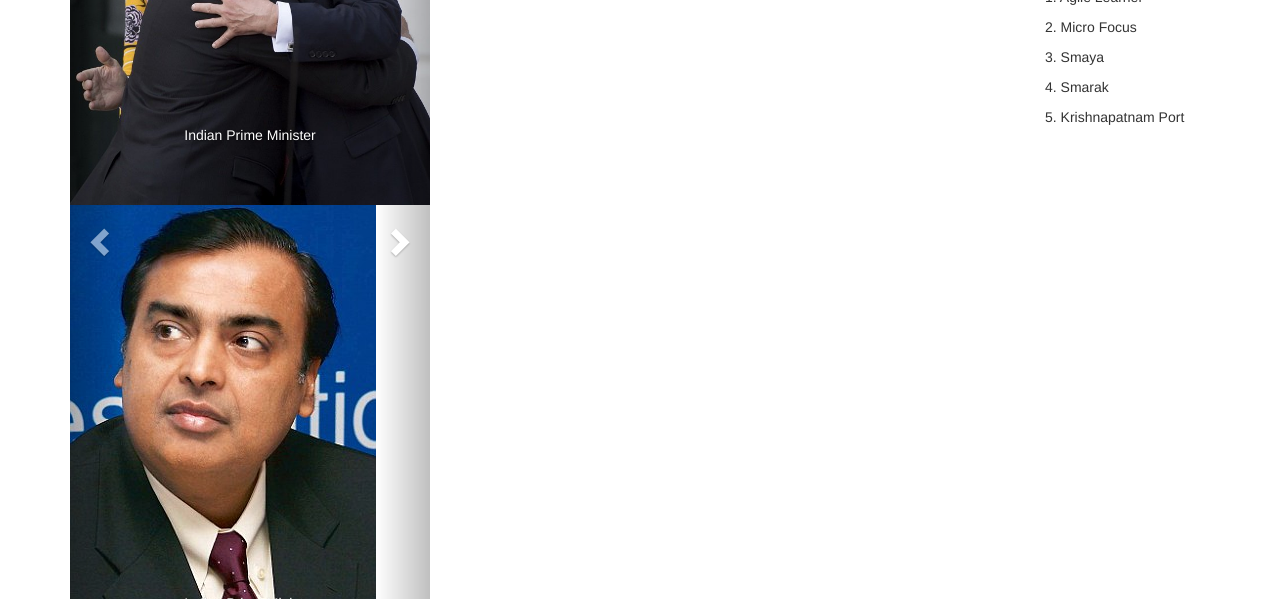
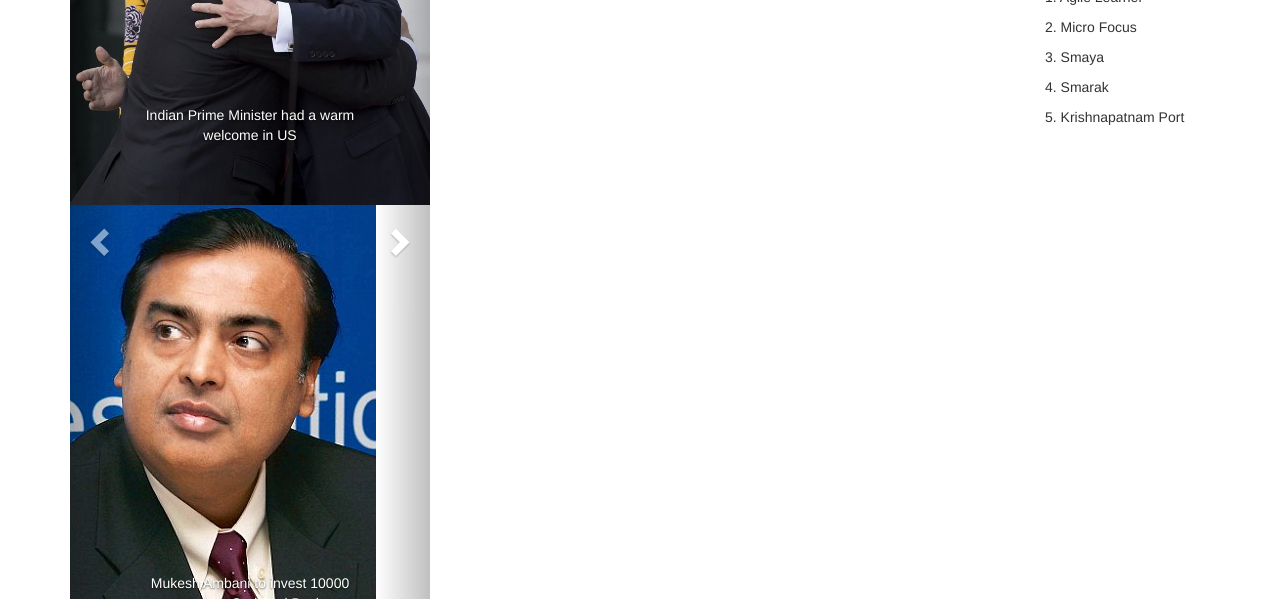
Before and after one commit to Azavadin/StockExchangeApp, a website with bundled scripts: page src/index.html in a window 1280 px wide. Shown: the part 201-800 px from the top of the page. Built offline with nearby package versions, Linux system fonts and the light colour scheme; some packages are replaced by stand-ins of ours; files whose address does not match are found by name.

Commit message:
Text changes in carousels

```diff
--- a/src/index.html
+++ b/src/index.html
@@ -35,36 +35,37 @@
   </head>
 
   <body>
-    <div class = "container">
-      <div class = "row">
+    <div class = "container" >
+      <div style="height: 550px;">
+      <div class = "row" >
         <div class = "col-md-4">
                 <div id = "imageCarousel" class = "carousel slide" data-interval = "2000" data-ride = "carousel">
                   <div class = "carousel-inner">
                     <div class = "item active">
                       <img src = "Images/modi.jpg"  class = "img-responsive" />
                       <div class = "carousel-caption">
-                        <p>Indian Prime Minister</p>
+                        <p>Indian Prime Minister had a warm welcome in US</p>
                         </div>
                         </div>
 
                         <div class = "item">
                       <img src = "Images/ratan.jpg"  class = "img-responsive" />
                       <div class = "carousel-caption">
-                        <p>Indian Prime Minister</p>
+                        <p>Tata group to launch a new car in a month</p>
                         </div>
                         </div>
 
                       <div class = "item">
                       <img src = "Images/lakshmi.jpg"  class = "img-responsive" />
                       <div class = "carousel-caption">
-                        <p>Indian Prime Minister</p>
+                        <p>Lakshmi Mittal signed an MOU with the australian government</p>
                         </div>
                         </div>
 
                        <div class = "item active">
                       <img src = "Images/mukesh.jpg"  class = "img-responsive" />
                       <div class = "carousel-caption">
-                        <p>Indian Prime Minister</p>
+                        <p>Mukesh Ambani to invest 10000 crores in Godavari Basin</p>
                         </div>
                         </div>
 
@@ -88,6 +89,7 @@
                             <p>5. Krishnapatnam Port</p>
                             </div>
                             </div>
+      </div>
                             </div>
 
     <div class = "container">
```
